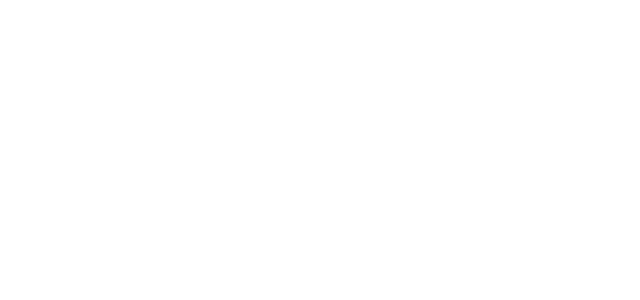
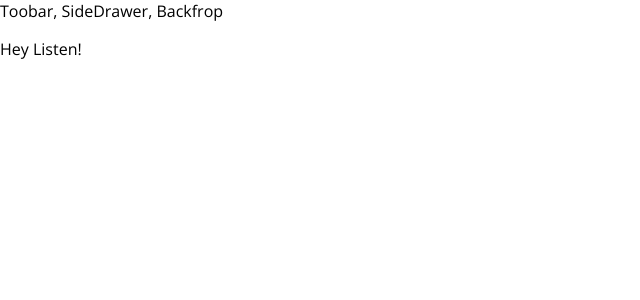
Before and after one commit to CarlosCanizal/buger-app-react, a React app: page / in a window 1280 px wide. Shown: the top 300 px of the page, without its empty margins (0-640 px from the left). Built offline with nearby package versions, Linux system fonts and the light colour scheme.

Commit message:
Creates Layout component

```diff
--- a/src/App.js
+++ b/src/App.js
@@ -1,9 +1,14 @@
 import React, { Component } from 'react';
+import Layout from './components/Layout/Layout';
 
 class App extends Component {
   render() {
     return (
-      <div className="App">
+      <div>
+        <Layout>
+          <p>Hey Listen!</p>
+        </Layout>
+
       </div>
     );
   }
--- /dev/null
+++ b/src/components/Layout/Layout.js
@@ -0,0 +1,13 @@
+import React from 'react';
+import Aux from '../../hoc/Aux';
+
+const layout = (props) => (
+    <Aux>
+        <div> Toobar, SideDrawer, Backfrop </div>
+        <main>
+            {props.children}
+        </main>
+    </Aux>
+);
+
+export default layout;
--- /dev/null
+++ b/src/hoc/Aux.js
@@ -0,0 +1,3 @@
+const aux = (props) => props.children;
+
+export default aux;
--- a/src/index.css
+++ b/src/index.css
@@ -1,5 +1,5 @@
 body {
   margin: 0;
   padding: 0;
-  font-family: "Open Sans",
+  font-family: "Open Sans", sans-serif;
 }
```
